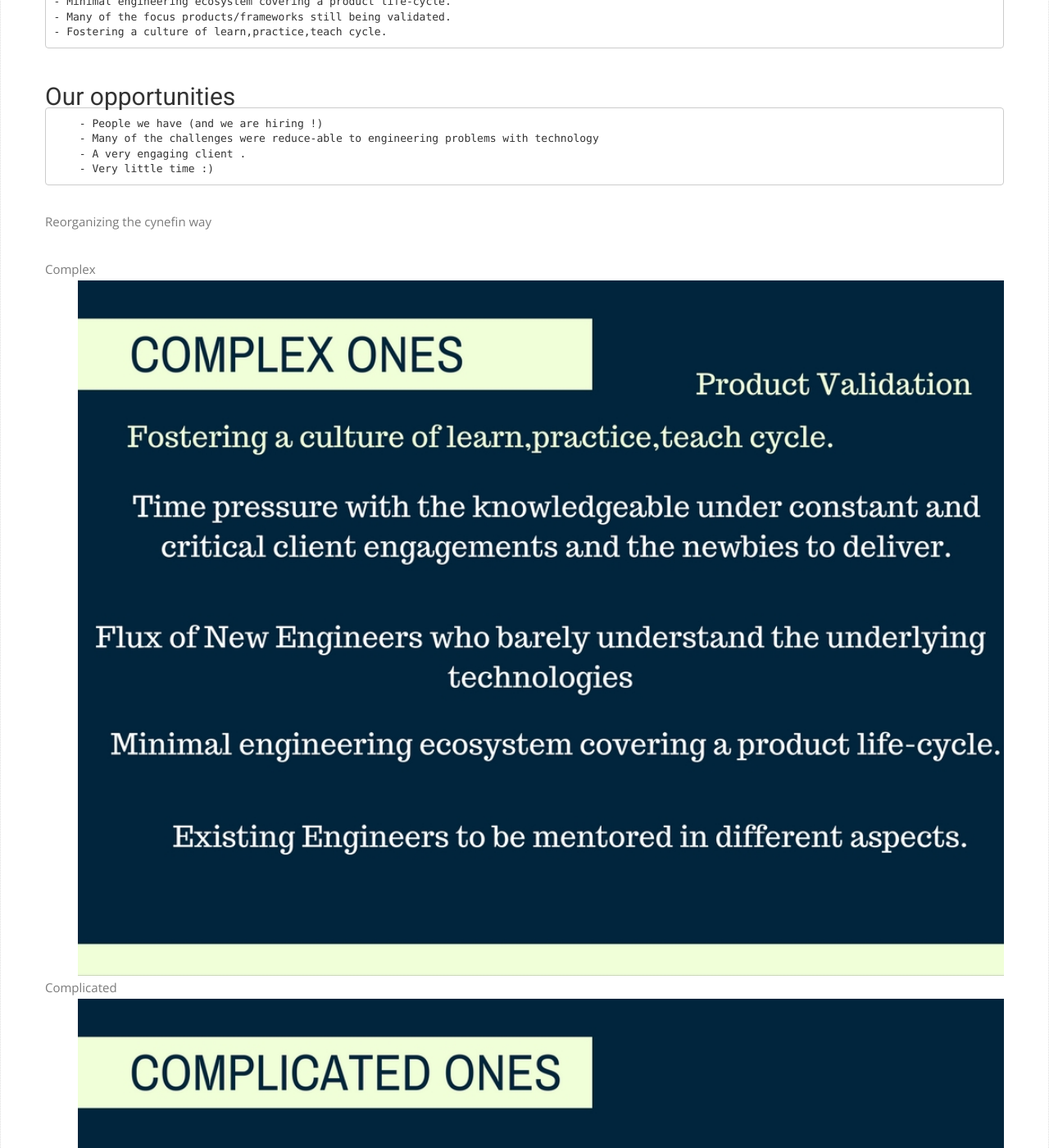
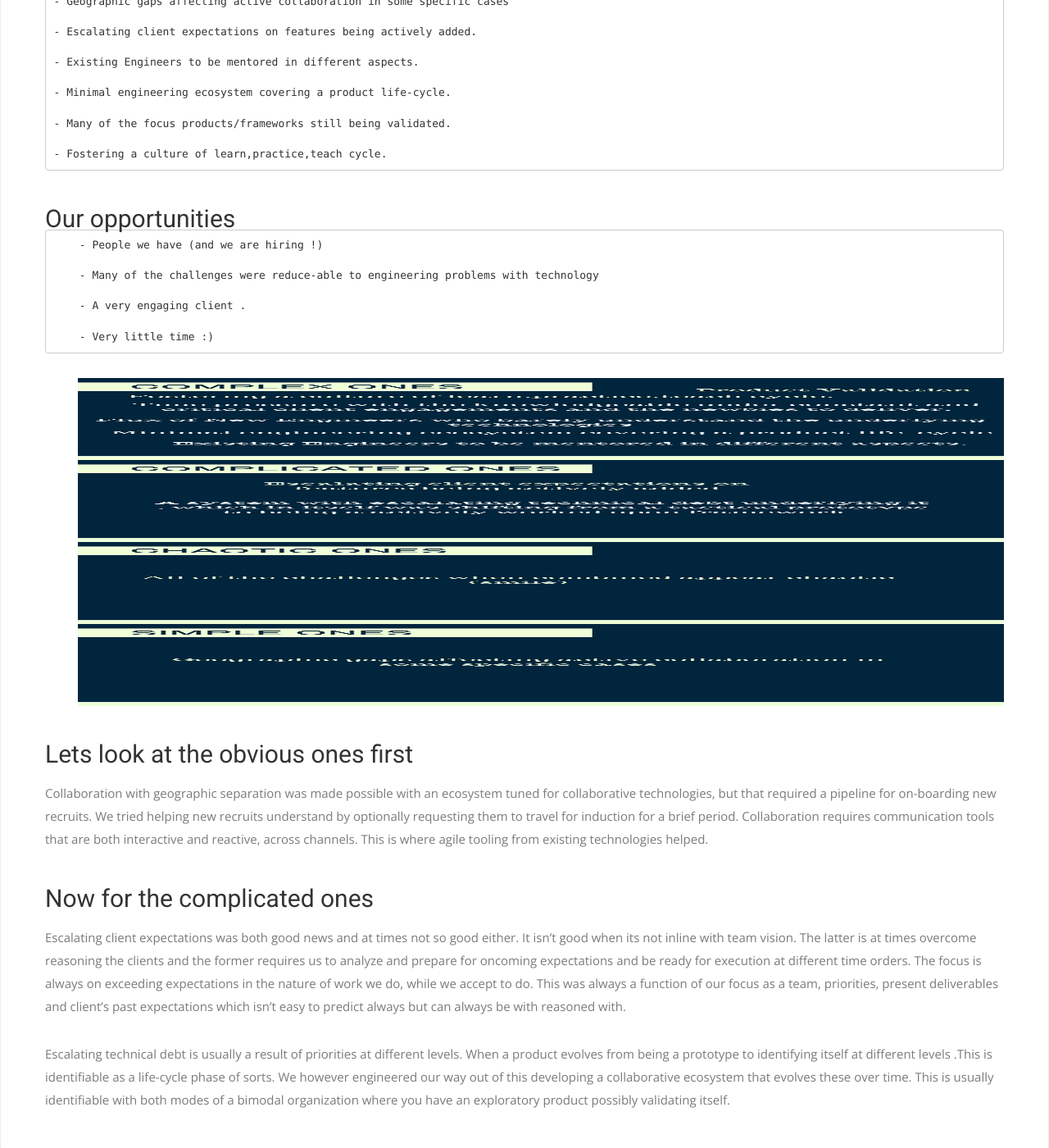
Before and after one commit to th3iedkid/th3iedkid.github.io, a Jekyll site: the page built from _posts/2016-11-30-Desiging-agile-ecosystem.markdown, in a window 1280 px wide and 1400 px high, scrolled down 905 px. Shown: the whole window at 82% size. Built offline with Jekyll 4.4.1, drawn with Linux system fonts in a browser that asks for light colours; nearby versions of some CDN libraries; some web fonts are replaced.

Commit message:
chaning post

```diff
--- a/_posts/2016-11-30-Desiging-agile-ecosystem.markdown
+++ b/_posts/2016-11-30-Desiging-agile-ecosystem.markdown
@@ -17,27 +17,38 @@ To set the context , lets go back, a few months where we ourselves designed an e
 ## Our challenges ##
 
     - Flux of New Engineers who barely understand the underlying technologies have to develop on those consistently .
+
     - A system with escalating technical debt underlying it , which in itself was shifting from a tactical prototype to an actively worked upon framework .
+
     - Time pressure with the knowledgeable under constant and critical client engagements and the newbies to deliver.
+
     - Geographic gaps affecting active collaboration in some specific cases
+
     - Escalating client expectations on features being actively added.
+
     - Existing Engineers to be mentored in different aspects.
+
     - Minimal engineering ecosystem covering a product life-cycle.
+
     - Many of the focus products/frameworks still being validated.
+
     - Fostering a culture of learn,practice,teach cycle.
 
 ## Our opportunities ##
 
         - People we have (and we are hiring !)
+
         - Many of the challenges were reduce-able to engineering problems with technology
+
         - A very engaging client .
+
         - Very little time :)
 
-Reorganizing the cynefin way
 
-Complex ![Complex](/img/Complex.jpg)  Complicated ![Complicated](/img/Complicated.jpg)
-
-Chaotic ![Chaotic](/img/Chaotic.jpg) Simple ![Simple](/img/Simple.jpg)
+ ![Complex](/img/Complex.jpg){:height="100" width="100"}
+ ![Complicated](/img/Complicated.jpg){:height="100" width="100"}
+ ![Chaotic](/img/Chaotic.jpg){:height="100" width="100"}
+ ![Simple](/img/Simple.jpg){:height="100" width="100"}
 
 ## Lets look at the obvious ones first ##
 
```
